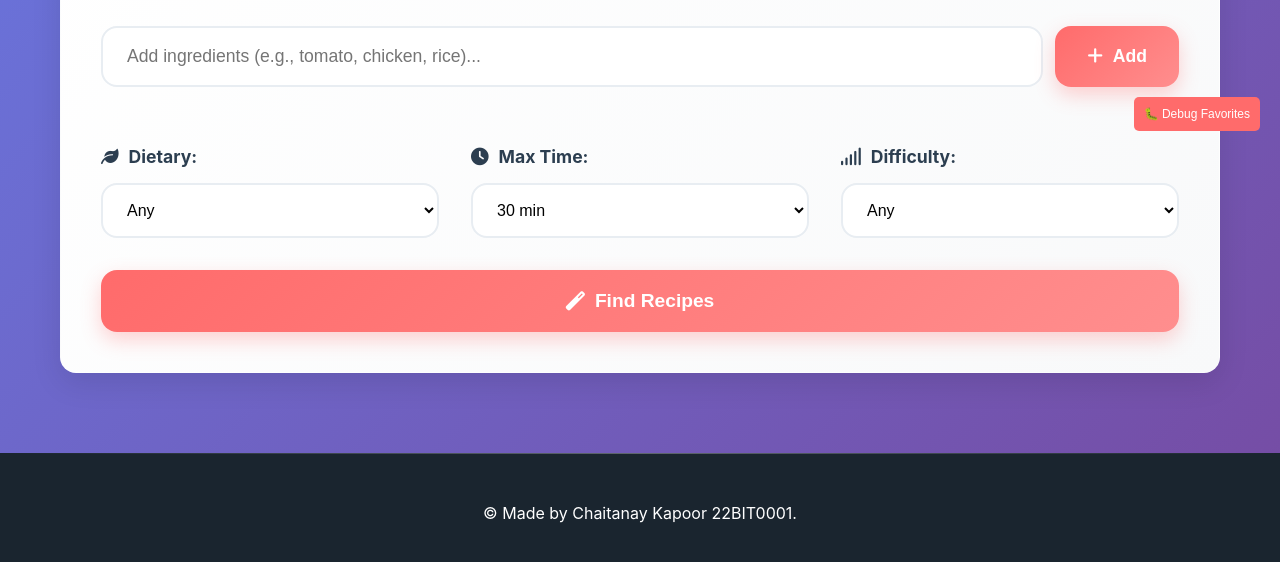
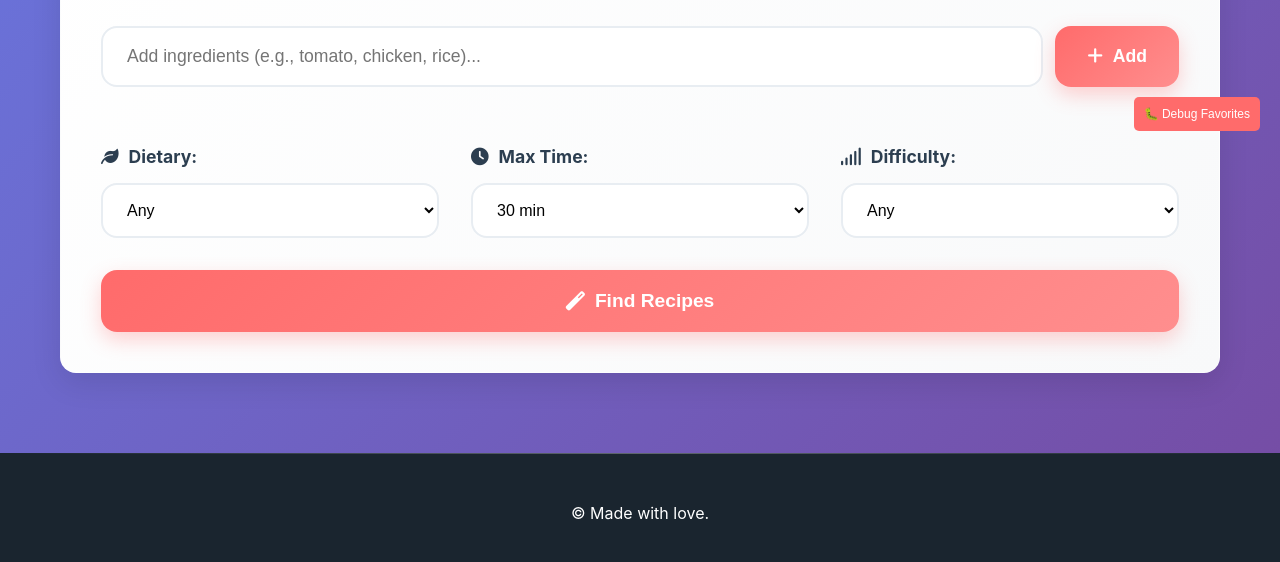
Before and after one commit to chaitanay2004/Unthinkable-task, a website: page frontend/index.html in a window 1280 px wide. Shown: the part 649-1211 px from the top of the page. Drawn offline with Linux system fonts and the light colour scheme; no server answers.

Commit message:
Frontend Updated

```diff
--- a/frontend/index.html
+++ b/frontend/index.html
@@ -223,7 +223,7 @@
     <!-- Footer -->
     <footer class="footer">
         <div class="container">
-            <p>&copy; Made by Chaitanay Kapoor 22BIT0001.</p>
+            <p>&copy; Made with love.</p>
         </div>
     </footer>
 
```
